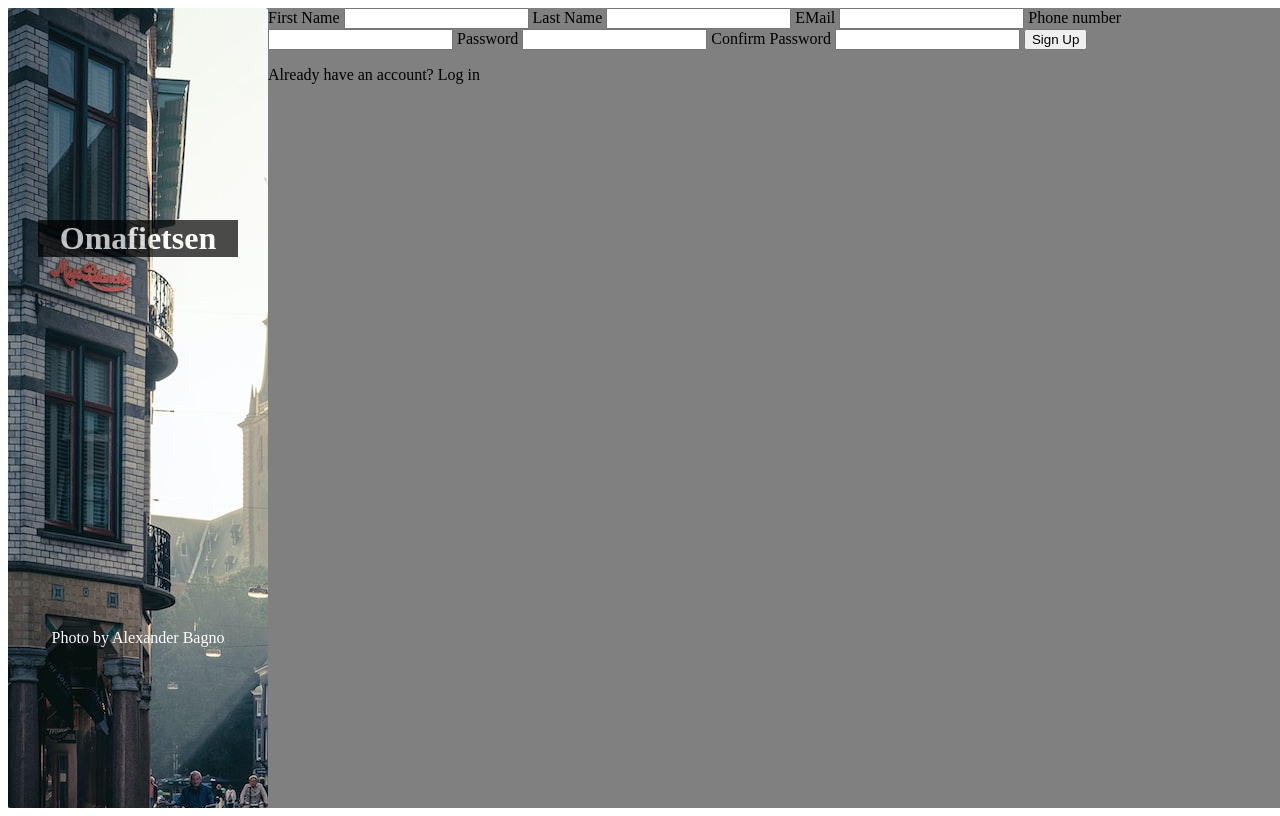
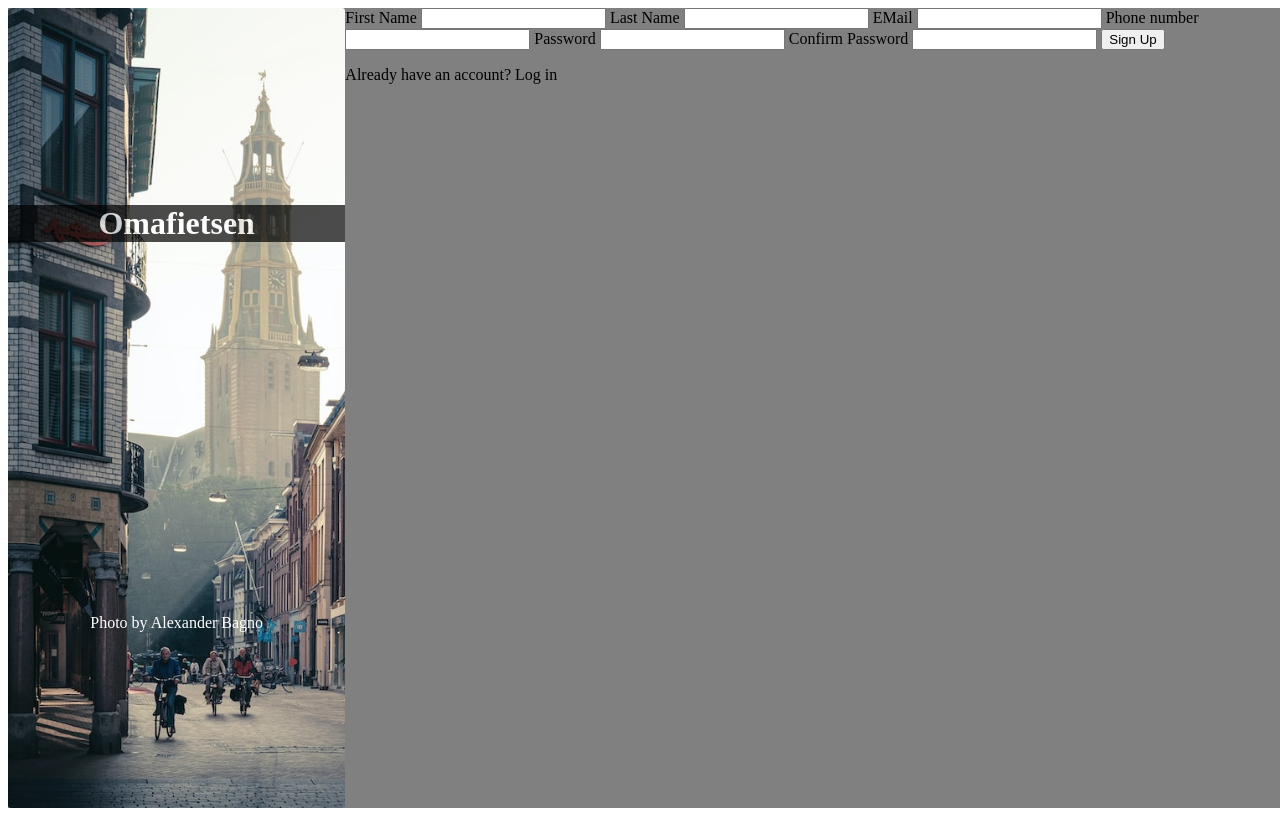
Before and after one commit to Joe-Weingart/Sign_Up_Form, a plain HTML site: page index.html in a window 1280 px wide. Drawn offline with Linux system fonts and the light colour scheme.

Commit message:
Align header and subtitled over image

```diff
--- a/styles.css
+++ b/styles.css
@@ -30,17 +30,17 @@ form {
 }
 
 .logo {
-    width: 100%;
     display: flex;
     background-image: url(./netherlands.jpeg);
     background-repeat: no-repeat;
+    background-size: cover;
     z-index: 1;
 
+    width: 600px;
 
-    width: auto;
     border-radius: 3px;
-    height: auto;
-    max-width: 100%;
+
+
 
     flex-direction: column;
 
@@ -49,8 +49,8 @@ form {
 }
 
 .header {
-    width: 200px;
-    padding: 30px;
+    width: 100%;
+
     background-size: 100%;
-    justify-self: flex-start;
+
 }
```
